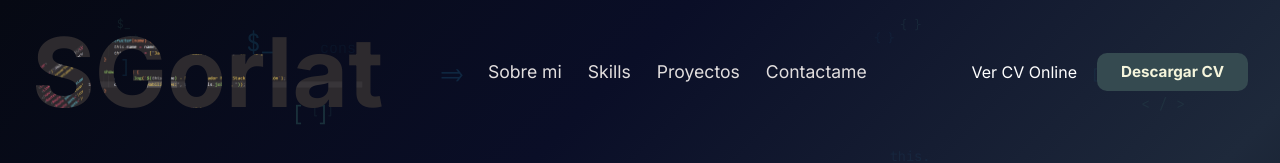
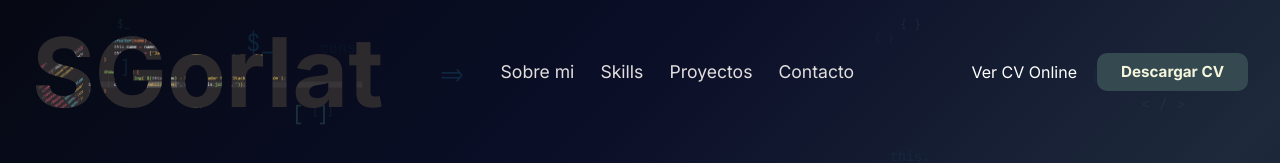
Before and after one commit to SGorlat/Portfolio, a React (Vite) app: page / in a window 1280 px wide. Shown: the top 163 px of the page. Built offline with nearby package versions, Linux system fonts and the light colour scheme.

Commit message:
fix: update contact link text from "Contactame" to "Contacto"

```diff
--- a/src/components/Navbar.jsx
+++ b/src/components/Navbar.jsx
@@ -91,7 +91,7 @@ function Navbar() {
           </li>
           <li>
             <a href="#contact" onClick={handleLinkClick}>
-              Contactame
+              Contacto
             </a>
           </li>
         </ul>
```
